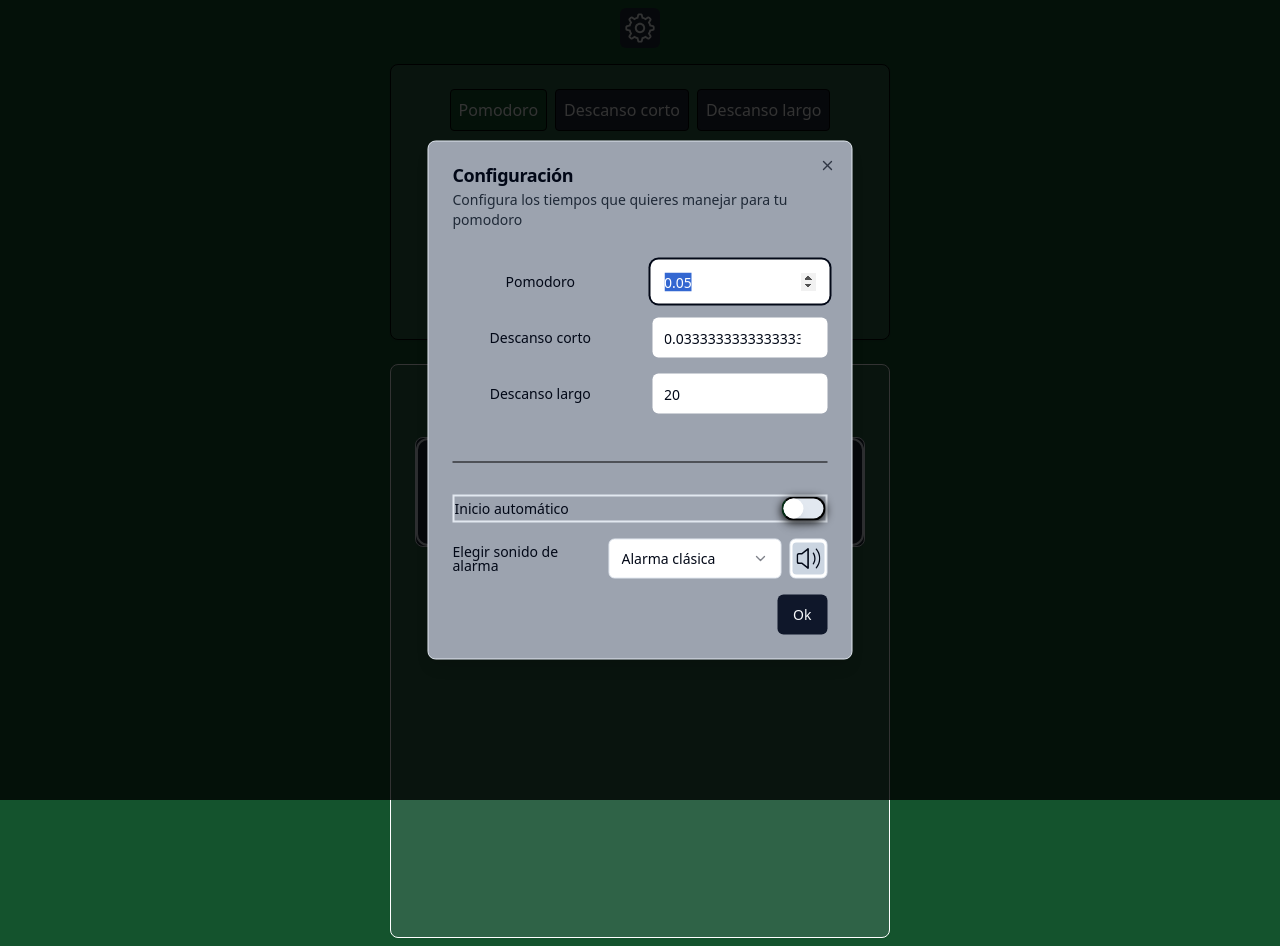
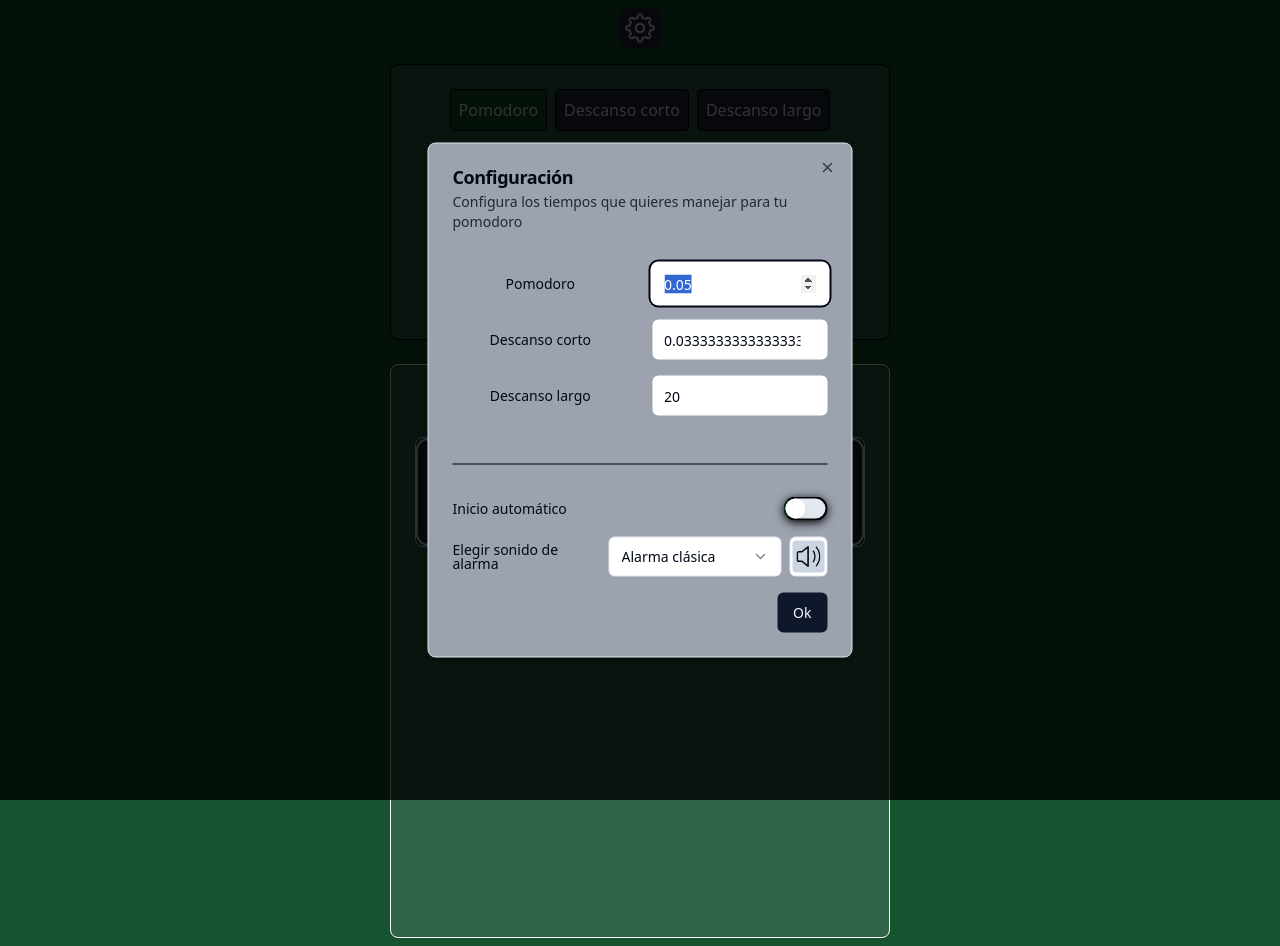
Before and after one commit to Quide1/pomodoro-app, a React (Vite) app: page / in a window 1280 px wide. Both pictures are taken after a click on the button 640 px from the left and 28 px from the top of the page. Built offline with nearby package versions, Linux system fonts and the light colour scheme.

Commit message:
Change styles

```diff
--- a/src/components/SettingsPreferences.tsx
+++ b/src/components/SettingsPreferences.tsx
@@ -5,7 +5,7 @@ function SettingsPreferences() {
     const { changeAutoStart, preferences } = useConfigTimer();
     const autoStart = preferences.autoPlay;
     return (
-        <div className="flex flex-col gap-4 border-0">
+        <div className="flex flex-col gap-4 ">
             <SwitchUi
                 label="Inicio automático"
                 onSwitchFunction={changeAutoStart}
--- a/src/components/Switch.tsx
+++ b/src/components/Switch.tsx
@@ -9,7 +9,7 @@ type SwitchProps = {
 }
 function SwitchUi({ label, onSwitchFunction, checked }: SwitchProps) {
   return (
-    <div className='flex flex-row  items-center justify-between gap-2 content-start border-2'>
+    <div className='flex flex-row  items-center justify-between gap-2 content-start '>
       <Label>{label}</Label>
       <Switch className='border-2 border-black bg-blackA6 border-l-green-950 rounded-full relative shadow-[0_2px_10px] shadow-black focus:shadow-[0_0_0_2px] focus:shadow-black data-[state=checked]:bg-slate-700 outline-none cursor-default' onCheckedChange={onSwitchFunction} checked={checked} />
 
```
